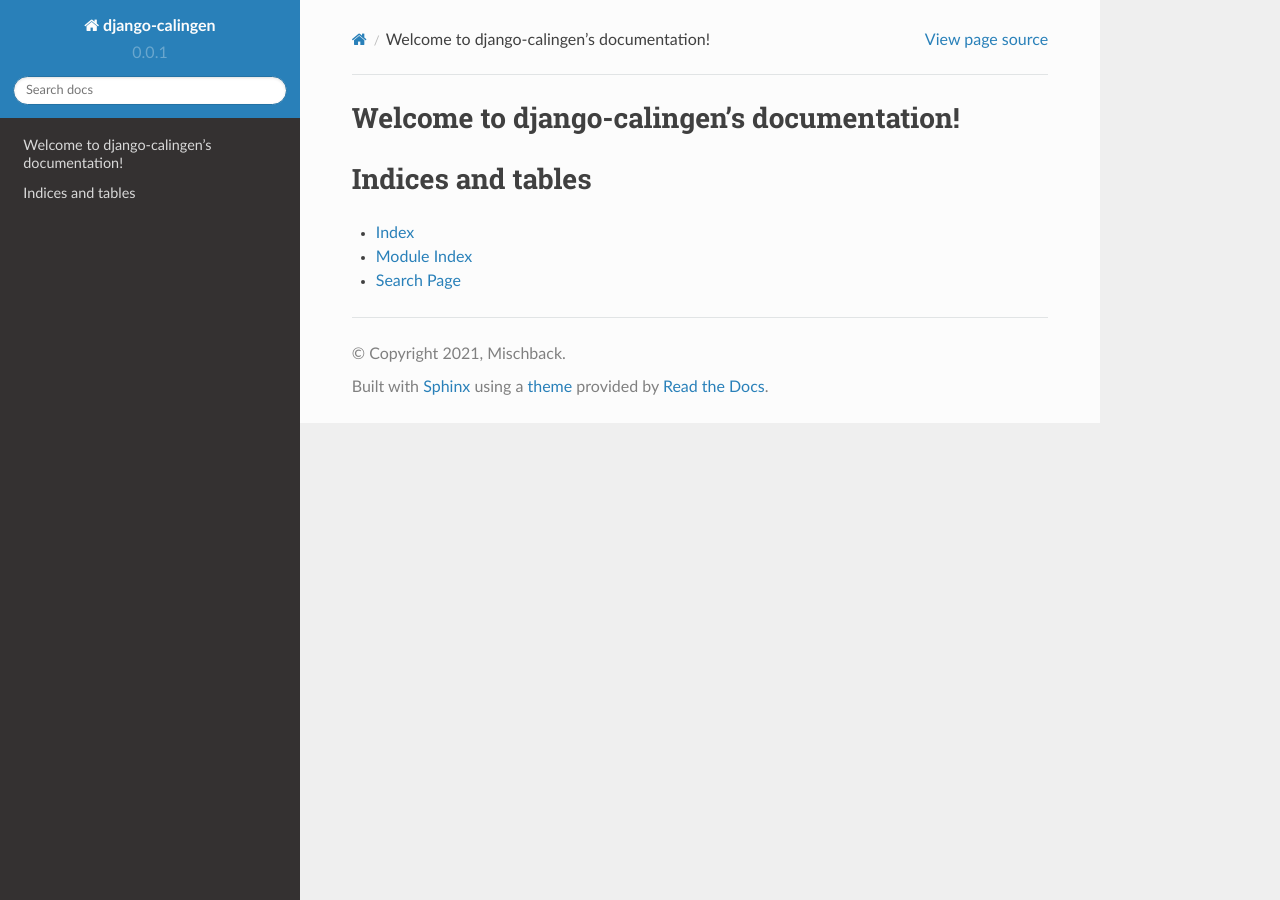
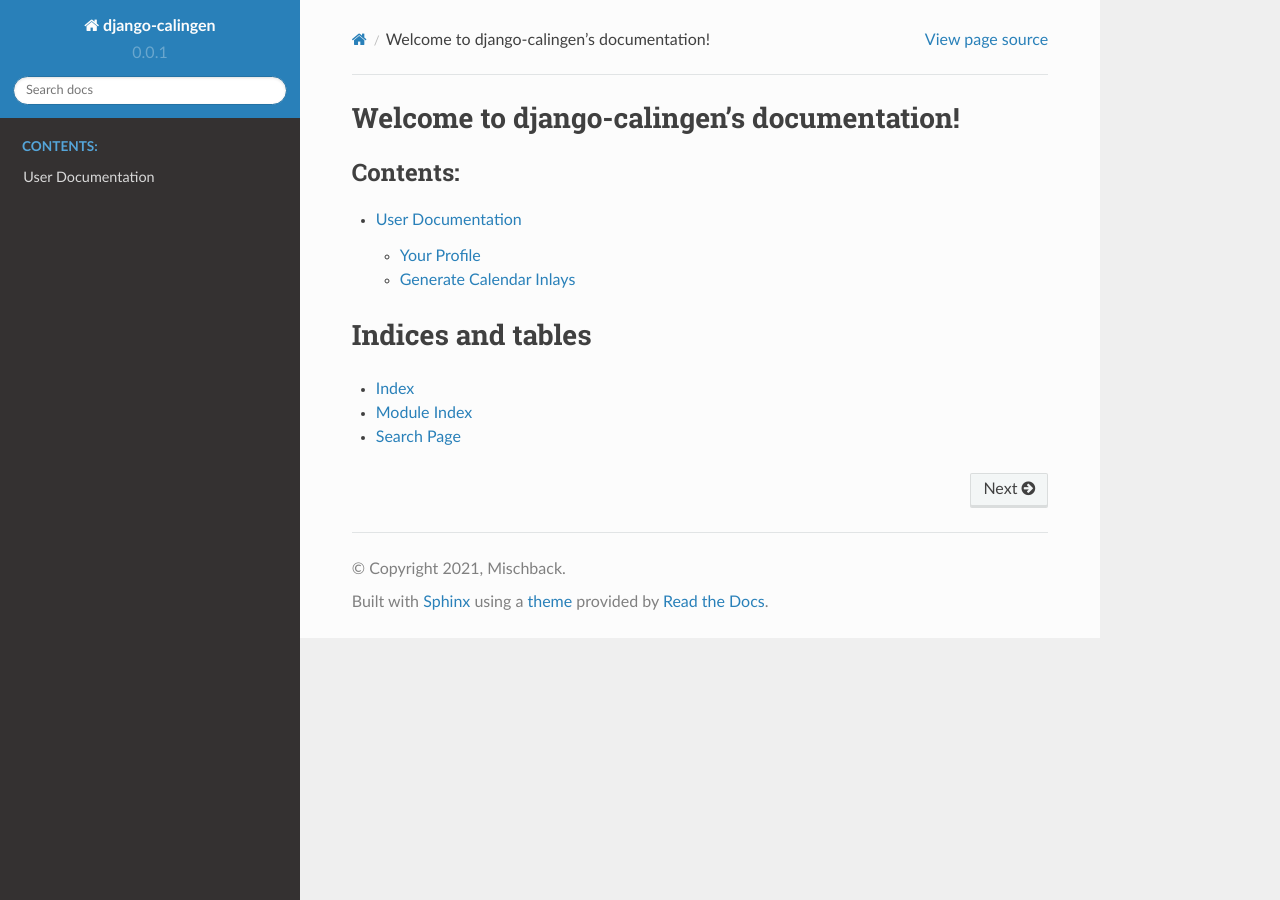
Before and after one commit to Mischback/django-calingen, a Sphinx documentation site: the page built from docs/source/index.rst, in a window 1280 px wide. Built offline with Sphinx 7.4.7 and the Read the Docs theme 2.0.0, drawn with Linux system fonts in a browser that asks for light colours; pages that are not in the unit, such as notebooks, are missing from menus; the version number is read from the project's files by our own code; some of the changed lines change nothing that is shown.

Commit message:
Add user-specific documentation

```diff
--- a/docs/source/index.rst
+++ b/docs/source/index.rst
@@ -2,10 +2,11 @@
 ===========================================
 
 .. toctree::
-   :maxdepth: 2
-   :caption: Contents:
+    :maxdepth: 2
+    :caption: Contents:
 
-   api/index
+    user-doc
+    api/index
 
 
 Indices and tables
--- /dev/null
+++ b/docs/source/user-doc.rst
@@ -0,0 +1,198 @@
+.. _calingen-user-doc-label:
+
+##################
+User Documentation
+##################
+
+|calingen| is a pluggable `Django`_  application intended to generate
+paper-based calendar pages to be used with analogous calendars. It provides
+the means to manage and include (user-provided) events into the generated
+calendar pages. Additionally it provides a plugin API with the ability to
+provide events, layouts and compilers as external plugins.
+
+.. note::
+  Because |calingen| is just a `Django application`_, the actual offered set
+  of features is limited by what the project's host choose to offer - or
+  specifically: How the project is configured.
+
+If you're hosting |calingen| yourself, you may want to visit the
+:ref:`administrator documentation <calingen-admin-doc-label>`. And if you feel
+like something important is missing: |calingen| is open source software and
+uses `GitHub`_ to host the source code and project management tools, including
+the `issue tracker`_. If you want to get your own hands dirty, there is
+:ref:`developer documentation <calingen-dev-doc-label>` included aswell.
+
+
+.. _calingen-user-doc-profile-label:
+
+************
+Your Profile
+************
+
+Your app-specific profile is tied to your Django user account (that is: the
+account you use to log into the website). You may have exactly one profile,
+as it serves as the central facility for app-specific settings and reference
+for user-provided events.
+
+
+Choosing External Event Providers
+=================================
+
+Your site's administrator may include so called *EventProviders* as plugins
+and make them available to users to be selected in their profile.
+
+.. note::
+  The original idea of these *EventProviders* was: "Make (national) holidays
+  available".
+
+  But the actual plugin interface is really generic. Basically,
+  all types of events can be provided by an implementation of the
+  :ref:`Event Provider Interface <calingen-dev-doc-plugins-eventprovider-label>`.
+
+On your profile's settings page, you will see a list of available Event
+Providers.
+
+You may choose one or several of them by activating the respective checkbox
+and hit the button to save your changes.
+
+.. note::
+  While you may choose as many of these providers as you like, please be aware
+  that the actual generated calendar pages will only include each distinct
+  entry once.
+
+  **Example**: If you choose ``ProviderA`` and ``ProviderB``, which both
+  include May, 4th as ``"Star Wars Day"`` of type ``"Holiday"``, the day will
+  be marked as ``"Star Wars Day"`` one time in the generated output.
+
+  On the other hand, if ``ProviderA`` includes May, 4th as ``"Star Wars Day"``
+  and ``ProviderB`` includes May, 4th as ``"May the Force be with you!"``,
+  both of them will be included in your generated output.
+
+.. important::
+  May the Force be with you!
+
+
+Adding Events
+=============
+
+By adding user-defined events to your profile, you may include them in your
+generated output.
+
+Hit the ``Add Event`` page and fill out the presented form, hit the button to
+save your changes. You're done. The event will now be included in your
+calendar pages, once you generate them.
+
+Event Category
+--------------
+
+As of now, |calingen| includes only two categories of events to choose from:
+
+- Holidays
+- Annual Anniversaries
+
+Internally, both are treated identically: They are assumed to be events with
+a *yearly recurrence*. However, *layouts* may choose to handle these types
+differently, i.e. by putting them on different spots in the generated output.
+
+.. note::
+  Adding more different types of events is on the developer's ToDo list.
+
+Event Title
+-----------
+
+Most likely, this is what will be included in the generated output.
+
+The maximum length is capped at 50 characters. This is a design choice to
+force user's to provide meaningful titles to their events, that will actually
+fit into generated outputs of any type/format/orientation.
+
+Event Start
+-----------
+
+.. note::
+  Don't be irritated by the name ``start``. As stated above, adding more types
+  of events is on the developer's ToDo list, including a generalized type to
+  allow any reccurence of events. Meaning: in a future release there may the
+  an ``Event End`` option to events.
+
+This is actually the date/time of the event.
+
+For the event types ``Holiday`` and ``Annual Anniversary``, the time-part of
+this may be left empty.
+
+
+.. _calingen-user-doc-generate-inlays-label:
+
+************************
+Generate Calendar Inlays
+************************
+
+This is what you came for, isn't it?
+
+Ok, let's get this straight: This documentation will most likely not answer
+all questions regarding the generation of calender inlays, as this is the part
+of the application that may differ widely, based on the actual installed
+layouts and the provided compiler.
+
+These parts are configured / provided by the app's deployment in the context
+of a Django project and are highly customizable by the administrator.
+
+
+General Description
+===================
+
+Choose a Layout and Select the Year
+-----------------------------------
+
+Once you :ref:`configured your profile <calingen-user-doc-profile-label>`, head
+to **INSERT SOMETHING HERE**.
+
+You will be presented with a form, containing a field to enter your desired
+``target_year`` and a list of available layouts. Pick one and proceed.
+
+.. warning::
+  The availability of layouts is dependent on the Django project's
+  configuration. Your administrator will choose, which layouts are provided
+  by activating them in the project's settings.
+
+.. note::
+  If you're hosting |calingen| yourself, you may find additional information
+  regarding installation and setup of layouts in the
+  :ref:`corresponding part <calingen-admin-doc-layouts-label>` of the admin
+  documentation.
+
+[Optional] Layout-specific Configuration
+----------------------------------------
+
+Layouts may choose to expose certain configuration options to the user. If
+your chosen layout provides those options, you are presented with another
+form.
+
+User-provided configuration will be skipped automatically, if the chosen
+layout doesn't accept user configuration. In this case, you're directly
+redirected to the generated output, depending on the project's configured
+compiler.
+
+Compilation of the Output
+-------------------------
+
+In the background, the application will now fetch your events (user-provided
+and plugin-provided), process the selected layout to generate source code for
+the compiler and compile the source to generate the actual output.
+
+If you are a non-Tech-person: *This is where the magic happens!* (:
+
+Depending on the compiler, you may be presented with the result directly in
+your browser window or a download is provided.
+
+Congratulations, you have completed the whole process of generating calendar
+inlays with |calingen|.
+
+
+
+
+.. |calingen| replace:: **django-calingen**
+.. _Django: https://djangoproject.com
+.. _Django application: https://stackoverflow.com/a/19351042
+.. _GitHub: https://github.com/mischback/django-calingen
+.. _issue tracker: https://github.com/mischback/django-calingen/issue
```
